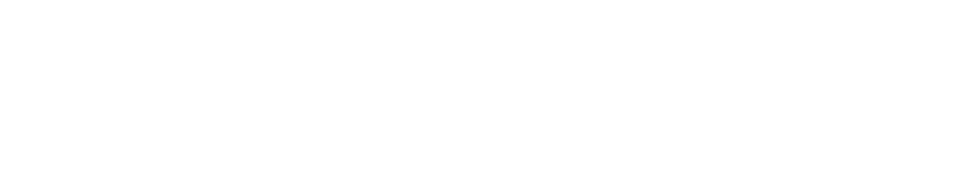
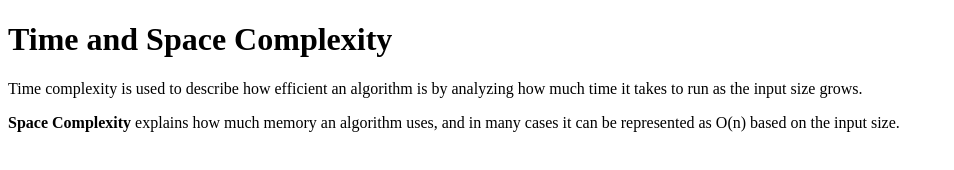
Before and after one commit to acciojob/time-and-space-complexity-Radhy-shyam-29, a website: page main.html in a window 1280 px wide. Shown: the whole page, without its empty margins (0-954 px from the left). Drawn offline with Linux system fonts and the light colour scheme.

Commit message:
created a submission

```diff
--- a/main.html
+++ b/main.html
@@ -8,6 +8,17 @@
 
 <body>
 	<!-- the entire body must be written by student -->
+
+    <h1>Time and Space Complexity</h1>
+
+    <p>
+        Time complexity is used to describe how efficient an algorithm is by analyzing how much time it takes to run as the input size grows.
+    </p>
+
+    <p>
+        <b>Space Complexity</b> explains how much memory an algorithm uses, and in many cases it can be represented as O(n) based on the input size.
+    </p>
+
     <script type="text/javascript" src="./script.js">
 </script>
 
```
